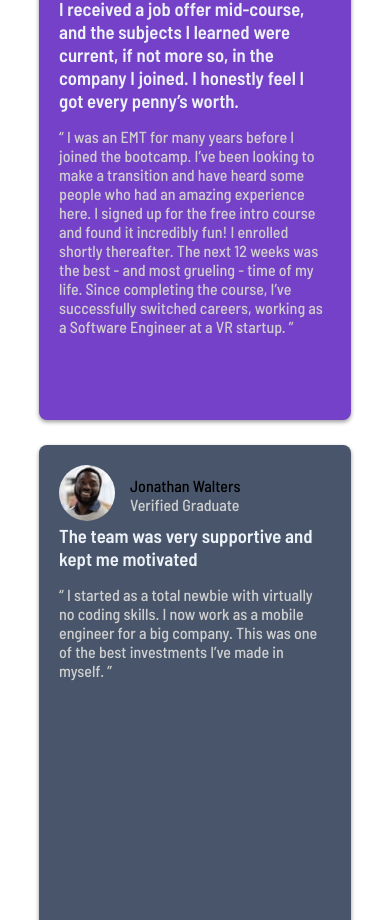
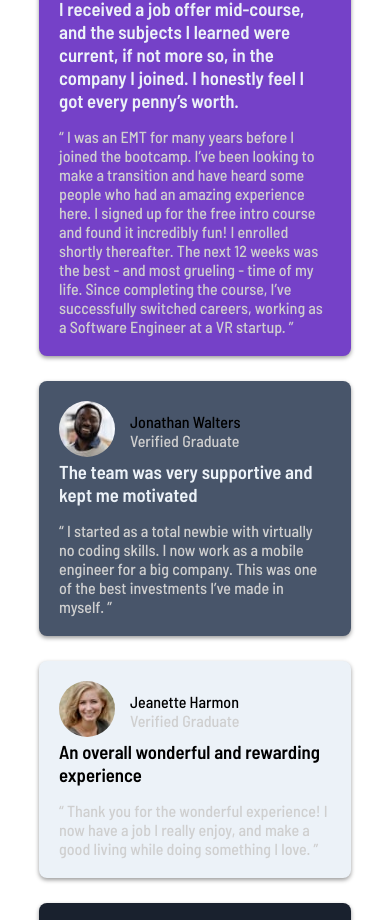
Before and after one commit to EEmaDNaseF/Challenge-12, a plain HTML site: page index.html in a window 390 px wide. Shown: the part 102-1022 px from the top of the page. Drawn offline with Linux system fonts and the light colour scheme.

Commit message:
Modifying the layout

```diff
--- a/css/style.css
+++ b/css/style.css
@@ -146,7 +146,7 @@
     display: grid;
     grid-template-columns: repeat(4 , 1fr);
     gap: 15px;
-    grid-template-rows: repeat(2,1fr);
+    /* grid-template-rows: repeat(2,1fr); */
 }
 
 
@@ -154,7 +154,7 @@
 
     .container{
         grid-template-columns: 1fr;
-        grid-template-rows: repeat(5 , 1fr);
+        /* grid-template-rows: repeat(5 , 1fr); */
     }
     .card-one {
         grid-column: 1 /1;
@@ -163,14 +163,17 @@
     .card-two {
         grid-column: 1 /1;
         grid-row: 2/3;
+        height: fit-content;
     }
     .card-three {
         grid-column: 1 /1;
         grid-row: 3/4;
+        height: fit-content;
     }
     .card-four {
         grid-column: 1 /1;
         grid-row: 4/5;
+        height: fit-content;
     }
     .card-five {
         grid-column: 1 /1;
```
Also changed, not shown: ScreenShots/Web capture_4-9-2023_95249_.jpeg (added), ScreenShots/Web capture_4-9-2023_9534_.jpeg (added).
